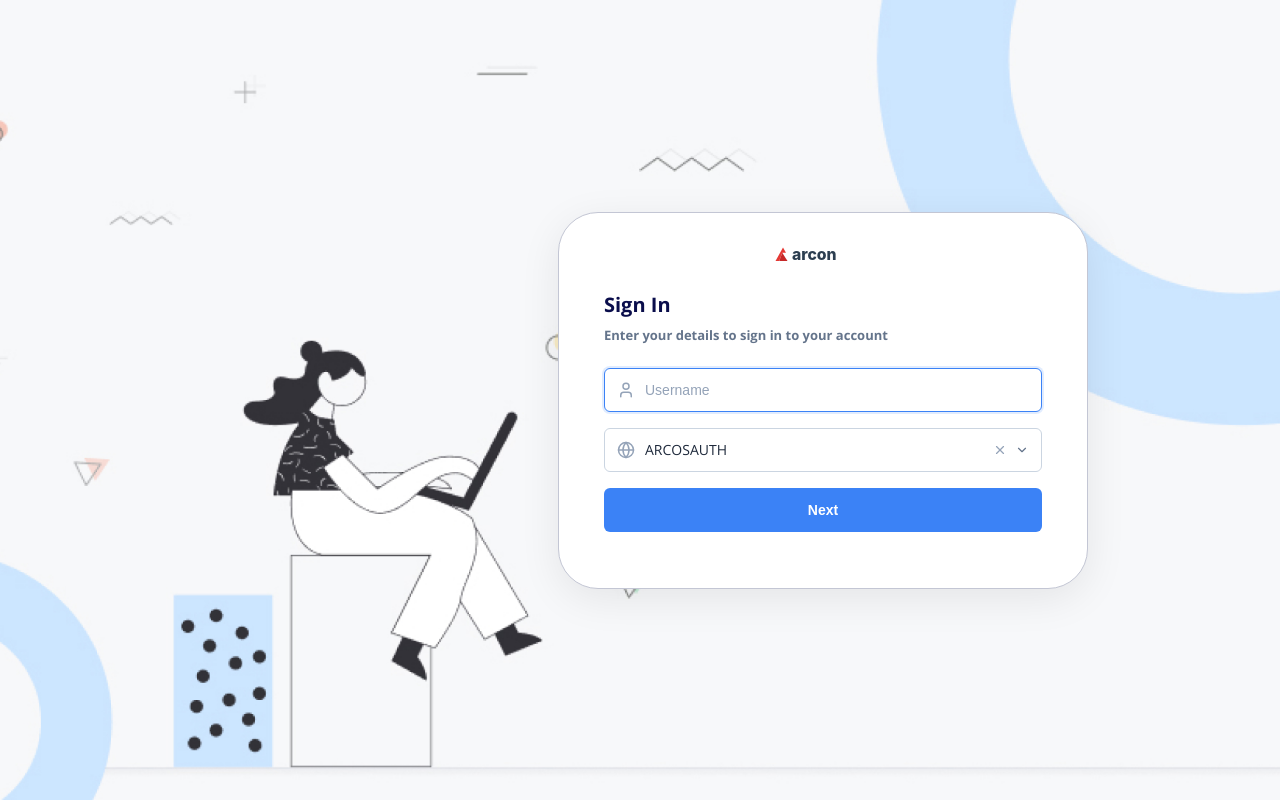
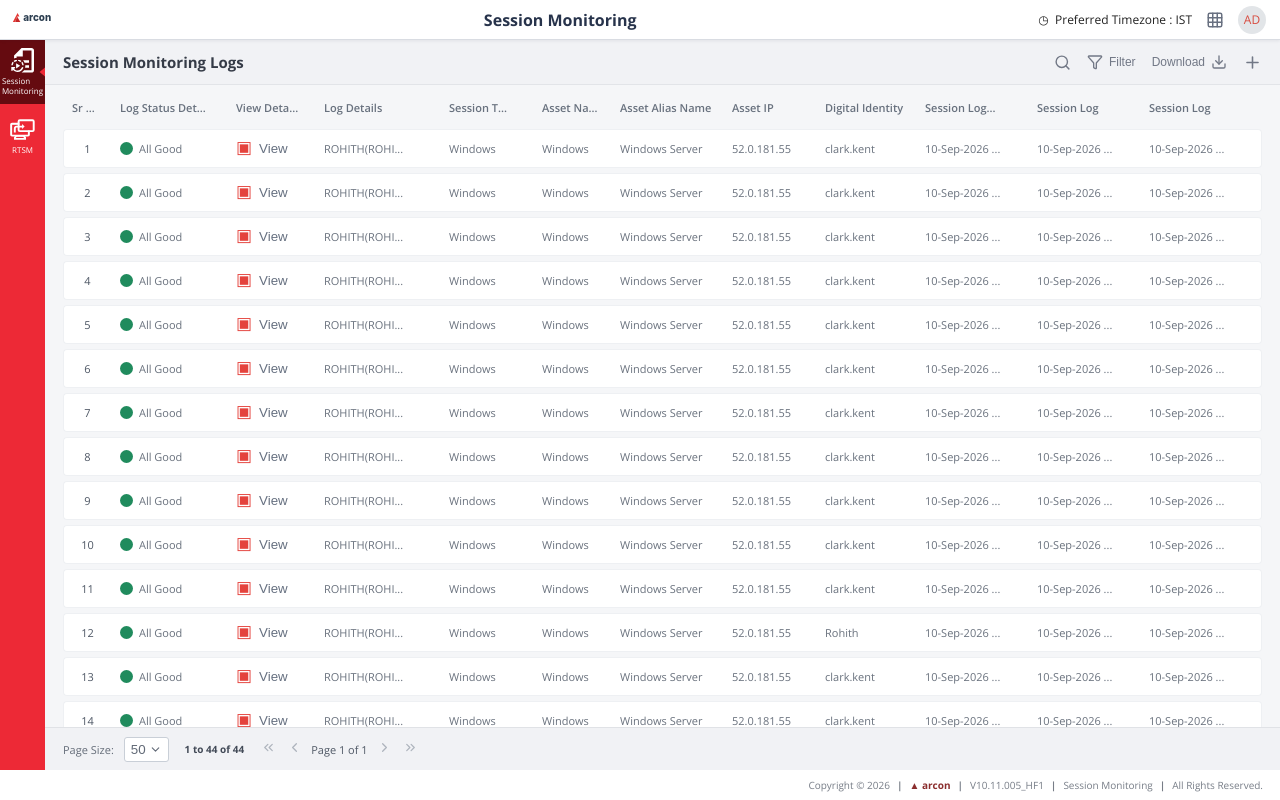
Before and after one commit to positiveabhii/arconnet, a Next.js app: page /admin/session-monitoring/home in a window 1280 px wide. Before the commit this address led to /login. Built offline with nearby package versions, Linux system fonts and the light colour scheme.

Commit message:
solve anchor bug

```diff
--- a/src/App.jsx
+++ b/src/App.jsx
@@ -29,10 +29,10 @@ const routeToPage = (pathname) => {
     '/windows': 'windows',
     '/windows/terminal': 'windowsTerminal',
     '/linux passwordbased': 'linux',
-    '/admin/session monitoring/home': 'sessionMonitoring',
-    '/admin/session monitoring/rtsm': 'sessionMonitoringRtsm',
-    '/admin/access control/profiler': 'accessProfiler',
-    '/admin/access control/assignment': 'accessAssignment'
+    '/admin/session-monitoring/home': 'sessionMonitoring',
+    '/admin/session-monitoring/rtsm': 'sessionMonitoringRtsm',
+    '/admin/access-control/profiler': 'accessProfiler',
+    '/admin/access-control/assignment': 'accessAssignment'
   };
   return routes[route] || null;
 };
@@ -43,10 +43,10 @@ const pageToRoute = (page, isAdmin = false) => ({
   windows: '/windows',
   windowsTerminal: '/windows/terminal',
   linux: '/linux%20passwordbased',
-  sessionMonitoring: '/admin/session%20monitoring/home',
-  sessionMonitoringRtsm: '/admin/session%20monitoring/rtsm',
-  accessProfiler: '/admin/access%20control/profiler',
-  accessAssignment: '/admin/access%20control/assignment'
+  sessionMonitoring: '/admin/session-monitoring/home',
+  sessionMonitoringRtsm: '/admin/session-monitoring/rtsm',
+  accessProfiler: '/admin/access-control/profiler',
+  accessAssignment: '/admin/access-control/assignment'
 }[page] || '/home');
 
 const isKnownUser = (username) => username === 'admin' || username === 'Rohith';
--- a/src/components/AccessControlPage.jsx
+++ b/src/components/AccessControlPage.jsx
@@ -5,35 +5,30 @@ const logo = '/logo.svg';
 
 const profilerColumns = ['SR.No', 'Profile Name', 'Profile ...', 'Asset Type', 'Asset Sub...', 'Default Pr...', 'Profile ...', 'Profile Type', 'Profile Da...', 'Profile Ti...', 'S'];
 
-function AccessHeader({ setActivePage }) {
+function AccessHeader() {
   return (
     <header className="access-header">
-      <button className="access-brand" onClick={() => setActivePage('businessAssets')} aria-label="Return to Workspace"><img src={logo} alt="The United Bank logo" /></button>
+      <a className="access-brand" href="/admin" aria-label="Return to Workspace"><img src={logo} alt="The United Bank logo" /></a>
       <h1>Access Control</h1>
-      <div className="access-header-actions"><span>◷ &nbsp;Preferred Timezone : IST</span><MapPin size={14} /><span>SHARJAH</span><ChevronDown size={14} /><Grid3X3 size={18} /><button className="access-avatar" onClick={() => setActivePage('businessAssets')}>AD</button></div>
+      <div className="access-header-actions"><span>◷ &nbsp;Preferred Timezone : IST</span><MapPin size={14} /><span>SHARJAH</span><ChevronDown size={14} /><Grid3X3 size={18} /><a className="access-avatar" href="/admin">AD</a></div>
     </header>
   );
 }
 
-export default function AccessControlPage({ setActivePage, initialView = 'profiler' }) {
+export default function AccessControlPage({ initialView = 'profiler' }) {
   const [view, setView] = useState(initialView);
   const [roleOpen, setRoleOpen] = useState(false);
   const [role, setRole] = useState('');
   const [bulkOpen, setBulkOpen] = useState(false);
   const [search, setSearch] = useState('');
 
-  const changeView = (nextView) => {
-    setView(nextView);
-    setActivePage(nextView === 'assignment' ? 'accessAssignment' : 'accessProfiler');
-  };
-
   return (
     <div className="access-page">
-      <AccessHeader setActivePage={setActivePage} />
+      <AccessHeader />
       <div className="access-layout">
         <aside className="access-rail">
-          <button className={`access-rail-item ${view === 'profiler' ? 'active' : ''}`} onClick={() => changeView('profiler')}><span className="access-rail-icon">⌁</span><small>My Pr...</small></button>
-          <button className={`access-rail-item ${view === 'assignment' ? 'active' : ''}`} onClick={() => changeView('assignment')}><span className="access-rail-icon">⟳</span><small>Assig...</small></button>
+          <a className={`access-rail-item ${view === 'profiler' ? 'active' : ''}`} href="/admin/access-control/profiler"><span className="access-rail-icon">⌁</span><small>My Pr...</small></a>
+          <a className={`access-rail-item ${view === 'assignment' ? 'active' : ''}`} href="/admin/access-control/assignment"><span className="access-rail-icon">⟳</span><small>Assig...</small></a>
         </aside>
 
         <main className="access-content">
--- a/src/components/ApplicationLauncher.jsx
+++ b/src/components/ApplicationLauncher.jsx
@@ -1,6 +1,6 @@
 import React from 'react';
 
-export default function ApplicationLauncher({ onClose, setActivePage, isAdmin = localStorage.getItem('auth_user') === 'admin' }) {
+export default function ApplicationLauncher({ isAdmin = localStorage.getItem('auth_user') === 'admin' }) {
 
   const adminApps = [
     { name: 'Discovery', imgSrc: '/discovery.svg' },
@@ -9,9 +9,9 @@ export default function ApplicationLauncher({ onClose, setActivePage, isAdmin =
     { name: 'Password V...', imgSrc: '/password.svg' },
     { name: 'Identity Hub', imgSrc: '/identity.svg' },
     { name: 'Workspace', imgSrc: '/workspace.svg', active: true },
-    { name: 'Access Co...', imgSrc: '/access.svg' },
+    { name: 'Access Co...', imgSrc: '/access.svg', href: '/admin/access-control/profiler' },
     { name: 'Logs/Reports', imgSrc: '/logs.svg' },
-    { name: 'Session Mo...', imgSrc: '/session.svg' },
+    { name: 'Session Mo...', imgSrc: '/session.svg', href: '/admin/session-monitoring/home' },
     { name: 'Identity Go...', imgSrc: '/identity_governance.svg' },
     { name: 'Workflow', imgSrc: '/workflow.svg' },
     { name: 'Settings', imgSrc: '/settings.svg' },
@@ -29,25 +29,14 @@ export default function ApplicationLauncher({ onClose, setActivePage, isAdmin =
     <div className="launcher-popup" onClick={(e) => e.stopPropagation()}>
       <div className="launcher-grid">
         {apps.map((app, idx) => (
-          <div
+          <a
             key={idx}
+            href={app.href}
             className={`launcher-tile ${app.active ? 'active' : ''}`}
-            onClick={() => {
-              if (isAdmin && app.name === 'Session Mo...') {
-                setActivePage('sessionMonitoring');
-                onClose();
-              }
-              if (isAdmin && app.name === 'Access Co...') {
-                setActivePage('accessProfiler');
-                onClose();
-              }
-            }}
-            role={isAdmin && ['Session Mo...', 'Access Co...'].includes(app.name) ? 'button' : undefined}
-            tabIndex={isAdmin && ['Session Mo...', 'Access Co...'].includes(app.name) ? 0 : undefined}
           >
             <img src={app.imgSrc} alt={app.name} className="launcher-icon" />
             <span className="launcher-label">{app.name}</span>
-          </div>
+          </a>
         ))}
       </div>
     </div>
--- a/src/components/LeftNavigation.jsx
+++ b/src/components/LeftNavigation.jsx
@@ -2,36 +2,29 @@ import React from 'react';
 
 export default function LeftNavigation({
   activeNavTab,
-  setActiveNavTab,
   isSidebarOpen,
   setIsSidebarOpen,
-  setActivePage,
   isAdmin = localStorage.getItem('auth_user') === 'admin',
 }) {
-  const handleStackClick = () => {
+  const handleStackClick = (event) => {
     if (activeNavTab === 'stack') {
+      event.preventDefault();
       setIsSidebarOpen(!isSidebarOpen);
-    } else {
-      setActiveNavTab('stack');
-      if (setActivePage) setActivePage('businessAssets');
-      setIsSidebarOpen(true);
     }
   };
 
-  const handleFileClick = () => {
+  const handleFileClick = (event) => {
     if (activeNavTab === 'file') {
+      event.preventDefault();
       setIsSidebarOpen(!isSidebarOpen);
-    } else {
-      setActiveNavTab('file');
-      if (setActivePage) setActivePage('windows');
-      setIsSidebarOpen(true);
     }
   };
 
   return (
     <nav className="left-nav-rail">
       {/* Top Stack Icon Button */}
-      <div
+      <a
+        href={isAdmin ? '/admin' : '/home'}
         className={`nav-item ${isSidebarOpen && activeNavTab === 'stack' ? 'active' : ''}`}
         title="Business Assets"
         onClick={handleStackClick}
@@ -41,10 +34,11 @@ export default function LeftNavigation({
           alt="Stack Icon"
           className="nav-custom-icon"
         />
-      </div>
+      </a>
 
       {!isAdmin && (
-        <div
+        <a
+          href="/windows"
           className={`nav-item ${isSidebarOpen && activeNavTab === 'file' ? 'active' : ''}`}
           title="Operating System"
           onClick={handleFileClick}
@@ -54,7 +48,7 @@ export default function LeftNavigation({
             alt="File Icon"
             className="nav-custom-icon"
           />
-        </div>
+        </a>
       )}
     </nav>
   );
--- a/src/components/SecondarySidebar.jsx
+++ b/src/components/SecondarySidebar.jsx
@@ -5,7 +5,6 @@ export default function SecondarySidebar({
   isSidebarOpen = true,
   activeNavTab = 'stack',
   activePage = 'businessAssets',
-  setActivePage,
   isAdmin = localStorage.getItem('auth_user') === 'admin',
 }) {
   const [isOsExpanded, setIsOsExpanded] = useState(true);
@@ -27,17 +26,18 @@ export default function SecondarySidebar({
   return (
     <aside className={`secondary-sidebar ${!isSidebarOpen ? 'collapsed' : ''}`}>
       {(isAdmin || activeNavTab === 'stack') ? (
-        <div
+        <a
+          href={isAdmin ? '/admin' : '/home'}
           className={`sidebar-item ${activePage === 'businessAssets' ? 'active' : ''}`}
-          onClick={() => setActivePage && setActivePage('businessAssets')}
         >
           <img src="/stack_open.svg" alt="My Apps" className="sidebar-custom-icon" />
           <span className="sidebar-label">My Apps</span>
-        </div>
+        </a>
       ) : (
         <div className="sidebar-menu-group">
           {/* Operating System Accordion Header */}
-          <div
+          <button
+            type="button"
             className="sidebar-item active sidebar-item-dropdown"
             onClick={() => setIsOsExpanded(!isOsExpanded)}
           >
@@ -47,35 +47,35 @@ export default function SecondarySidebar({
               size={14}
               className={`chevron-icon sidebar-chevron ${isOsExpanded ? 'expanded' : ''}`}
             />
-          </div>
+          </button>
 
           {/* Submenu Options when Expanded */}
           <div className={`sidebar-submenu-wrapper ${isOsExpanded ? 'expanded' : ''}`}>
             <div className="sidebar-submenu-list">
-              <div
+              <a
+                href="/windows"
                 className={`sidebar-submenu-item ${activePage === 'windows' ? 'active' : ''}`}
-                onClick={() => setActivePage && setActivePage('windows')}
               >
                 <span>Windows</span>
                 {activePage === 'windows' && <ArrowRight size={14} className="submenu-arrow" />}
-              </div>
-              <div
+              </a>
+              <a
+                href="/linux%20passwordbased"
                 className={`sidebar-submenu-item ${activePage === 'linux' ? 'active' : ''}`}
-                onClick={() => setActivePage && setActivePage('linux')}
               >
                 <span>Linux Passwordbased</span>
                 {activePage === 'linux' && <ArrowRight size={14} className="submenu-arrow" />}
-              </div>
+              </a>
             </div>
           </div>
                {hasFavorites && (
-            <div
+            <a
+              href="/faviourite"
               className={`sidebar-item ${activePage === 'favourite' ? 'active' : ''}`}
-              onClick={() => setActivePage && setActivePage('favourite')}
             >
               <Star size={16} className="sidebar-icon" />
               <span className="sidebar-label">Favourite</span>
-            </div>
+            </a>
           )}
 
         </div>
--- a/src/components/SessionMonitoringPage.jsx
+++ b/src/components/SessionMonitoringPage.jsx
@@ -8,11 +8,11 @@ const tableColumns = [['number', 'Sr ...'], ['status', 'Log Status Det...'], ['v
 const sessionPickerOptions = [['type', 'Session Taken By'], ['asset', 'Asset Name'], ['alias', 'Asset Alias Name'], ['ip', 'Asset IP'], ['host', 'Asset Host Name'], ['domain', 'Asset Domain Name'], ['instance', 'DB Instance Name'], ['category', 'Asset Category'], ['categoryType', 'Asset Type'], ['serviceUser', 'Digital Identity Username'], ['connectionType', 'Connection Type'], ['loggedIn', 'Session Logged In'], ['loggedOut', 'Session Logged Out'], ['logoutStatus', 'Logout Status']];
 const rtsmColumns = [['logDetails', 'Log Details'], ['sessionTakenBy', 'Session Taken By'], ['assetName', 'Asset Name'], ['assetAlias', 'Asset Alias Name'], ['assetIp', 'Asset IP'], ['identityUser', 'Digital Identity Use...'], ['sessionLoggedIn', 'Session Logged In'], ['sessionLoggedOut', 'Session Logged Out']];
 
-function MonitoringHeader({ setActivePage, onOpenMenu }) {
-  return <header className="monitoring-header"><button className="monitoring-brand" onClick={() => setActivePage('businessAssets')} aria-label="Return to Workspace"><img src={logo} alt="The United Bank logo" /></button><h1>Session Monitoring</h1><div className="monitoring-header-actions"><span className="monitoring-timezone">◷ &nbsp;Preferred Timezone : IST</span><button className="monitoring-icon-btn" onClick={onOpenMenu} aria-label="Open applications"><Grid3X3 size={18} /></button><button className="monitoring-avatar" onClick={() => setActivePage('businessAssets')} aria-label="Return to Workspace">AD</button></div></header>;
+function MonitoringHeader({ onOpenMenu }) {
+  return <header className="monitoring-header"><a className="monitoring-brand" href="/admin" aria-label="Return to Workspace"><img src={logo} alt="The United Bank logo" /></a><h1>Session Monitoring</h1><div className="monitoring-header-actions"><span className="monitoring-timezone">◷ &nbsp;Preferred Timezone : IST</span><button className="monitoring-icon-btn" onClick={onOpenMenu} aria-label="Open applications"><Grid3X3 size={18} /></button><a className="monitoring-avatar" href="/admin" aria-label="Return to Workspace">AD</a></div></header>;
 }
 
-export default function SessionMonitoringPage({ setActivePage, initialView = 'session' }) {
+export default function SessionMonitoringPage({ initialView = 'session' }) {
   const [activeRail, setActiveRail] = useState(initialView);
   const [searchOpen, setSearchOpen] = useState(false);
   const [filterOpen, setFilterOpen] = useState(false);
@@ -31,10 +31,10 @@ export default function SessionMonitoringPage({ setActivePage, initialView = 'se
   };
 
   return <div className="monitoring-page">
-    <MonitoringHeader setActivePage={setActivePage} onOpenMenu={() => setMenuOpen(!menuOpen)} />
-    {menuOpen && <div className="monitoring-menu"><button onClick={() => setActivePage('businessAssets')}>Workspace</button></div>}
+    <MonitoringHeader onOpenMenu={() => setMenuOpen(!menuOpen)} />
+    {menuOpen && <div className="monitoring-menu"><a href="/admin">Workspace</a></div>}
     <div className="monitoring-layout">
-      <aside className="monitoring-rail"><button className={`monitoring-rail-item ${!isRtsm ? 'active' : ''}`} onClick={() => { setActiveRail('session'); setActivePage('sessionMonitoring'); }} aria-label="Session Monitoring"><img src="/v-log.svg" alt="" /><small>Session<br />Monitoring</small></button><button className={`monitoring-rail-item ${isRtsm ? 'active' : ''}`} onClick={() => { setActiveRail('rtsm'); setActivePage('sessionMonitoringRtsm'); }} aria-label="RTSM"><img src="/rtsm.svg" alt="" /><small>RTSM</small></button></aside>
+      <aside className="monitoring-rail"><a className={`monitoring-rail-item ${!isRtsm ? 'active' : ''}`} href="/admin/session-monitoring/home" aria-label="Session Monitoring"><img src="/v-log.svg" alt="" /><small>Session<br />Monitoring</small></a><a className={`monitoring-rail-item ${isRtsm ? 'active' : ''}`} href="/admin/session-monitoring/rtsm" aria-label="RTSM"><img src="/rtsm.svg" alt="" /><small>RTSM</small></a></aside>
       <main className="monitoring-content">
         <div className="monitoring-toolbar"><h2>{isRtsm ? 'Real Time Session Monitoring' : 'Session Monitoring Logs'}</h2><div className="monitoring-tools">{isRtsm && <><span className="rtsm-refresh-label">Auto refresh in 60 Seconds</span><button className={`rtsm-toggle ${autoRefresh ? 'on' : ''}`} onClick={() => setAutoRefresh(!autoRefresh)} aria-label="Toggle auto refresh"><span /></button></>}<button aria-label="Search" onClick={() => setSearchOpen(!searchOpen)}><Search size={17} /></button><button aria-label="Filter" onClick={() => setFilterOpen(true)}><Filter size={16} /><span>Filter</span></button><button aria-label="Download"><span>Download</span><Download size={16} /></button><button aria-label="Customize columns" onClick={() => setColumnOpen(!columnOpen)}><Plus size={19} /></button></div></div>
         {searchOpen && <div className="monitoring-filter-row"><label><Search size={14} /><input autoFocus placeholder="Search session logs" /></label><button onClick={() => setSearchOpen(false)} aria-label="Close search"><X size={15} /></button></div>}
--- a/src/index.css
+++ b/src/index.css
@@ -443,6 +443,19 @@ body,
   transition: all 0.18s ease-in-out;
 }
 
+.nav-item,
+.sidebar-item,
+.sidebar-submenu-item,
+.launcher-tile,
+.access-brand,
+.access-avatar,
+.monitoring-brand,
+.monitoring-avatar,
+.monitoring-menu a,
+.monitoring-rail-item {
+  text-decoration: none;
+}
+
 .nav-item:hover,
 .nav-item.active {
   background-color: #dbeafe;
@@ -514,6 +527,13 @@ body,
   font-size: 13px;
   font-weight: 600;
   transition: all 0.15s ease;
+}
+
+button.sidebar-item {
+  width: 100%;
+  border: 0;
+  background: transparent;
+  text-align: left;
 }
 
 .sidebar-chevron {
```
